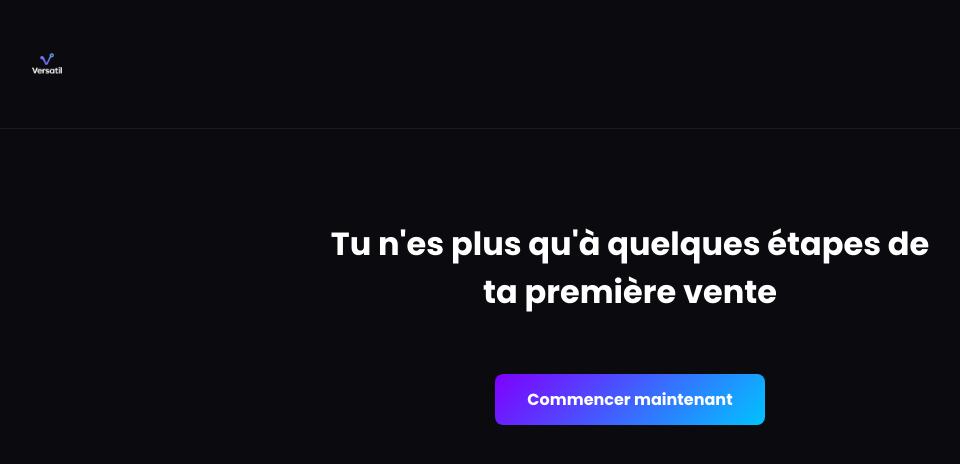
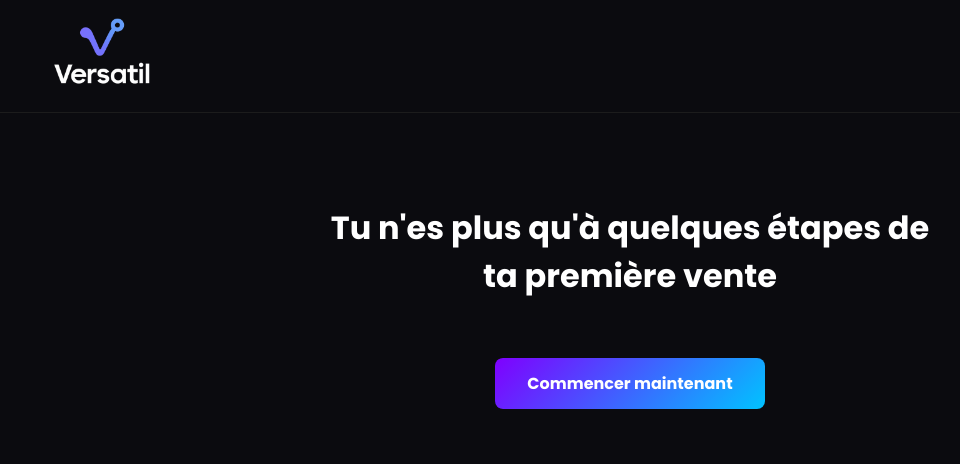
Before and after one commit to Versatil-ai/Versatil.ai, a Next.js app: page / in a window 1280 px wide. Shown: the top 464 px of the page, without its empty margins (10-970 px from the left). Built offline with nearby package versions, Linux system fonts and the light colour scheme.

Commit message:
Update index.tsx

```diff
--- a/pages/index.tsx
+++ b/pages/index.tsx
@@ -7,6 +7,7 @@ export default function Home() {
       <Head>
         <title>Versatil</title>
         <meta name="description" content="Lance ton shop avec l'IA" />
+        <meta name="viewport" content="width=device-width, initial-scale=1" />
       </Head>
 
       <main
@@ -17,12 +18,12 @@ export default function Home() {
           minHeight: "100vh",
         }}
       >
-        {/* Barre du haut / Logo */}
+        {/* Header responsive */}
         <header
           style={{
             display: "flex",
             alignItems: "center",
-            padding: "1.5rem 2rem",
+            padding: "1rem 2rem",
             height: "80px",
             backgroundColor: "#0B0B0F",
             borderBottom: "1px solid #1c1c1c",
@@ -31,17 +32,19 @@ export default function Home() {
             zIndex: 10,
           }}
         >
+          <div style={{ position: "relative", width: "160px", height: "auto" }}>
             <Image
               src="/logo-versatil.png"
               alt="Logo Versatil"
+              layout="responsive"
               width={160}
-            height={160}
+              height={64}
               priority
               style={{
-              maxHeight: "50px",
-              width: "auto",
+                objectFit: "contain",
               }}
             />
+          </div>
         </header>
 
         {/* Section principale */}
```
Lines whose indentation alone changed are shown as unchanged.
